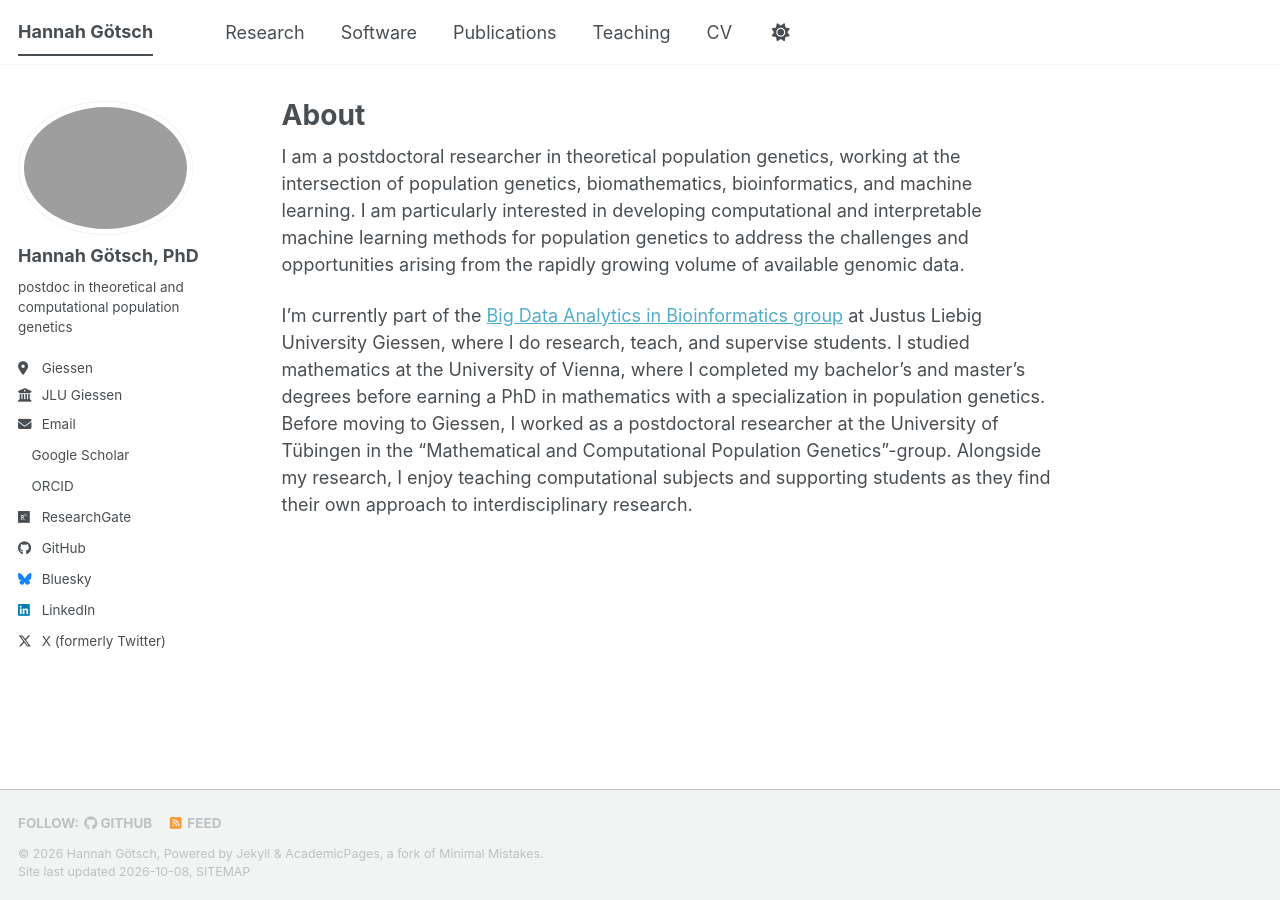
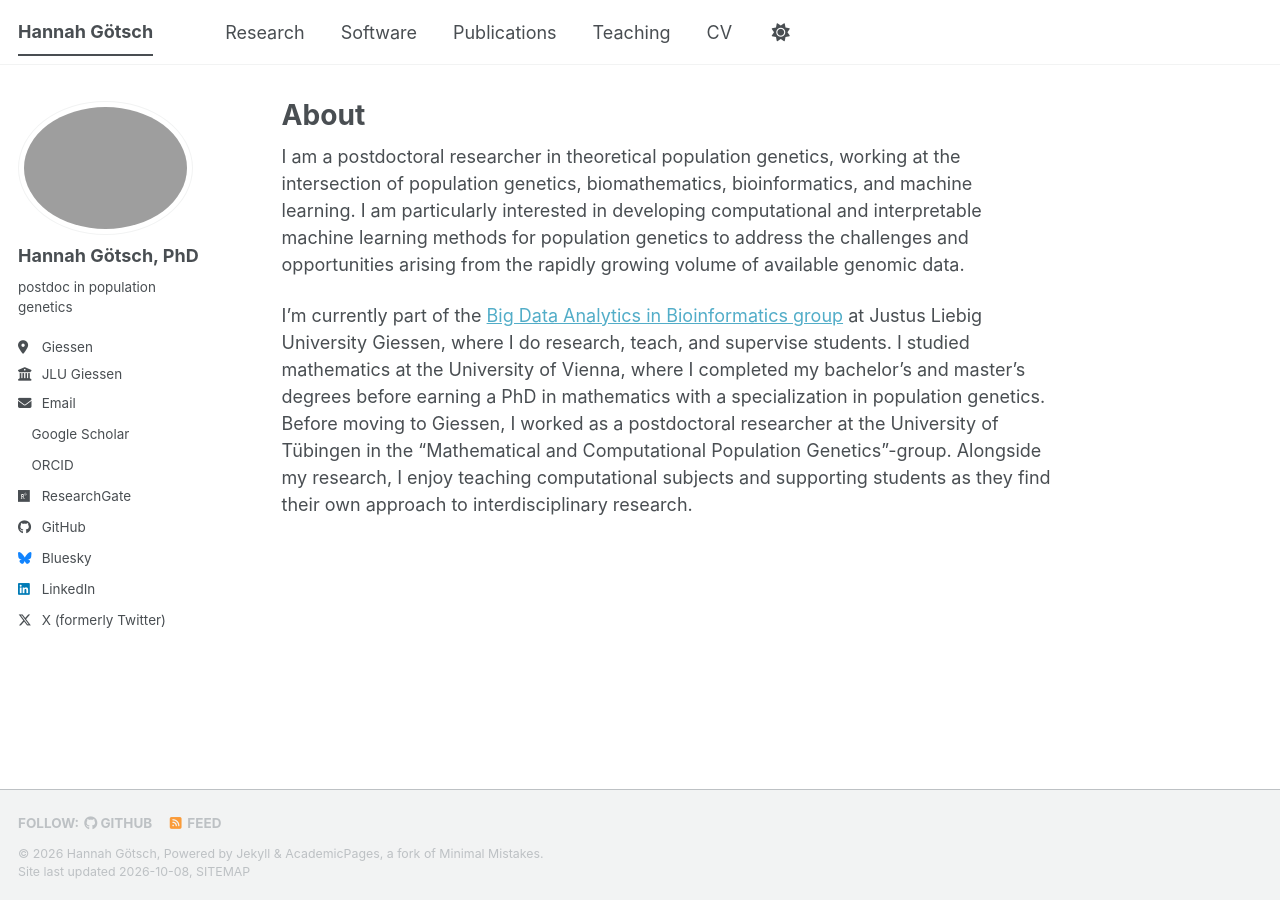
Before and after one commit to hannahgoetsch/hannahgoetsch.github.io, a Jekyll site: the page built from _pages/about.md, in a window 1280 px wide. Built offline with Jekyll 4.4.1, drawn with Linux system fonts in a browser that asks for light colours; a style sheet for code colours, icons or effects is not loaded.

Commit message:
Update bio description

```diff
--- a/_config.yml
+++ b/_config.yml
@@ -26,7 +26,7 @@ author:
   avatar           : "picture.JPG" # "pencil_effect_512px.png" # "profile.png"
   name             : "Hannah Götsch, PhD"
   pronouns         : # example: "she/her"
-  bio              : "postdoc in theoretical and computational population genetics"
+  bio              : "postdoc in population genetics"
   location         : "Giessen"
   employer         : "JLU Giessen"
   uri              : # URL
```
